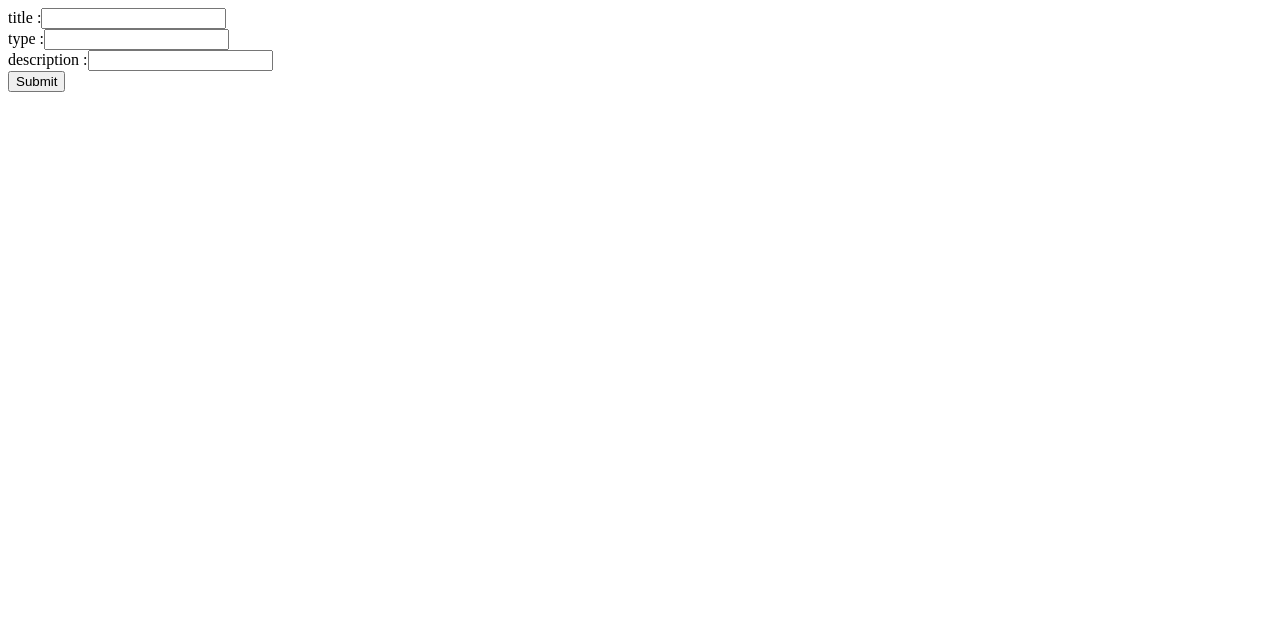
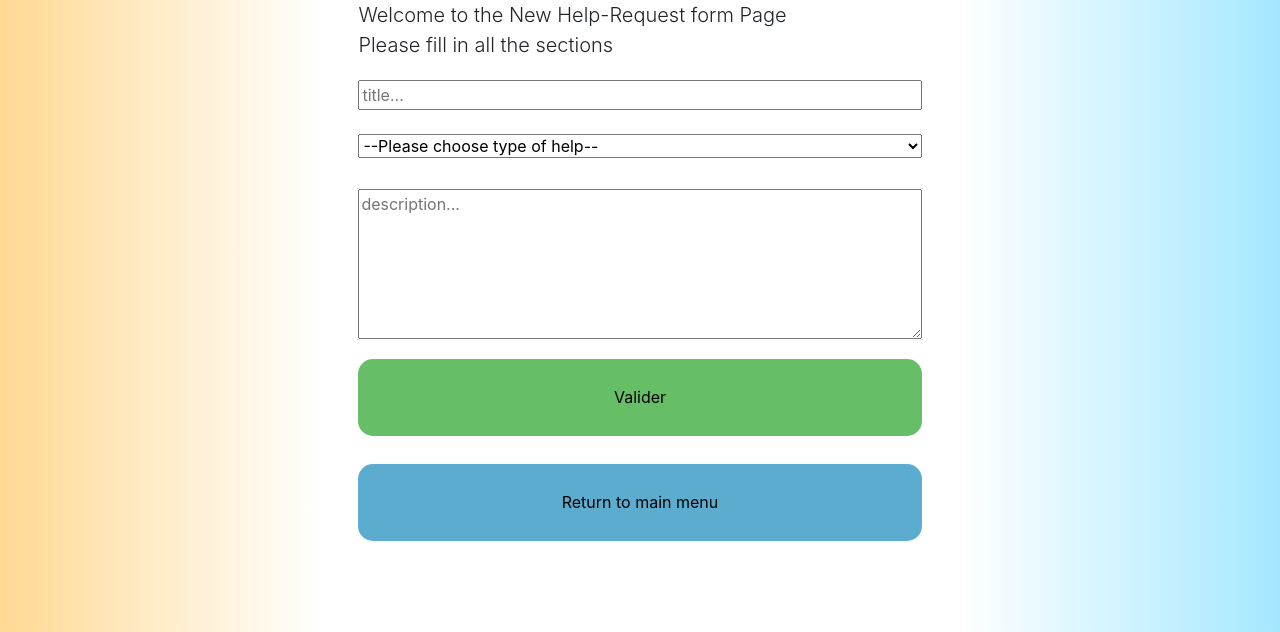
Before and after one commit to Tepenox/preject_web_L2_info, a website: page views/new-help-request-form.html in a window 1280 px wide. Shown: the top 632 px of the page. Drawn offline with nearby package versions, Linux system fonts and the light colour scheme; files that its build step writes are made by us from their sources; grey boxes are pictures that could not be loaded.

Commit message:
more css (again) + new css link for help-request

```diff
--- a/css/style.css
+++ b/css/style.css
@@ -188,7 +188,7 @@ td{
 
 #back{
     width:100%;
-    height: 40%;
+    height: 70%;
     margin:2.5%;
     border: 0px;
     border-radius: 15px;
@@ -198,3 +198,54 @@ td{
 #back:hover{
     background: #3d7e9a;
 }
+
+
+/*==============help-requests/new=====================*/
+#bodyhelpRequestForm{
+    text-align: center;
+    background: linear-gradient(0.25turn,rgba(255,217,147,1) 0%, white 25%, white 75% ,rgba(163,232,255,1));
+    opacity: 0;
+    animation-fill-mode: forwards;
+    animation-duration: 0.4s;
+    animation-delay:0.4s;
+    animation-name:pop;
+}
+
+#helpRequestFormContainer{
+    margin-left: 28%;
+    margin-right:28%;
+    text-align: left;
+    height:80%;
+}
+
+#helpRequestFormContainer *{
+    width:100%;
+}
+
+#helpRequestFormContainer p{
+    height:10%;
+}
+#helpRequestFormContainer form{
+    height:60%;
+}
+#ValidHelpRequestForm{
+    height:20%;
+    width:100%;
+    margin: 2.5%;
+    border: 0px;
+    border-radius: 15px;
+    margin-right: 0%;
+    margin-left: 0%;
+    background: #66be66;
+    transition-duration: 0.4s;
+}
+
+#ValidHelpRequestForm:hover{
+    background: #508550;
+}
+
+#helpRequestFormContainer #back{
+    height: 20%;
+    margin-right: 0%;
+    margin-left: 0%;
+}
--- a/server.js
+++ b/server.js
@@ -46,6 +46,9 @@ function is_authenticated(req, res, next){
     res.redirect('/login');
 }
 app.get('/style.css', (req,res) =>{
+    res.sendFile(__dirname+'/css/style.css');
+})
+app.get('/help-requests/style.css', (req,res) =>{
     res.sendFile(__dirname+'/css/style.css');
 })
 
--- a/views/new-help-request-form.html
+++ b/views/new-help-request-form.html
@@ -2,18 +2,51 @@
 <html lang="en">
     <head>
         <meta charset="UTF-8">
-    <meta name="viewport" content="width=device-width, initial-scale=1.0">
         <title>ask for help</title>
+        <link rel="stylesheet" href="https://stackpath.bootstrapcdn.com/bootstrap/4.4.1/css/bootstrap.min.css" integrity="sha384-Vkoo8x4CGsO3+Hhxv8T/Q5PaXtkKtu6ug5TOeNV6gBiFeWPGFN9MuhOf23Q9Ifjh" crossorigin="anonymous">
+        <link rel="stylesheet" type="text/css" href="style.css"/>
+        <script>
+            function validateForm(){
+                var x = document.forms["theHelpRequestForm"]["title"].value;
+                if(x == "")
+                    return false;
+                var x = document.forms["theHelpRequestForm"]["type"].value;
+                if(x == "")
+                    return false;
+                var x = document.forms["theHelpRequestForm"]["description"].value;
+                if(x == "")
+                    return false;
+                return true;
+            }
+        </script>
     </head>
-<body>
-<form action="/help-requests" method="post">
-    title :<input type= "text" name="title">
-    <br>
-    type :<input type= "text" name="type">
-    <br>
-    description :<input type= "text" name="description">
-    <br>
-    <input type="submit">
+    <body id="bodyhelpRequestForm">
+        <div id="helpRequestFormContainer">
+            <p class="lead">
+                Welcome to the New Help-Request form Page <br/>
+                Please fill in all the sections
+            </p>
+            <form action="/help-requests" method="post" id="theHelpRequestForm" name="theHelpRequestForm" onsubmit="if(validateForm()){return true}else{alert('please fill out the form correctly');return false;}">
+                <p>
+                    <input type= "text" name="title" placeholder="title...">
+                </p>
+
+                <p>
+                    <select name="type" id="type">
+                        <option value="">--Please choose type of help--</option>
+                        <option value="Moral help">Moral help</option>
+                        <option value ="Material help">Material help</option>
+                        <option value="Counselling help">Counselling help</option>
+                        <option value="Coding help">Coding help</option>
+                        <option value="Building/repairing help">Building/repairing help</option>
+                        <option value="other help">other help</option>
+                    </select>
+                </p>
+                <textarea method="post" name ="description" id="description" form="theHelpRequestForm" rows="6" cols="40" placeholder="description..."></textarea>
+                <input id="ValidHelpRequestForm" type="submit" value="Valider"><br/>
+                <button id="back" type="button" onclick="window.location.href ='/'">Return to main menu</button>
             </form>
+        </div>
+        <img align="right" class="AMU-logo" src="https://upload.wikimedia.org/wikipedia/fr/thumb/d/d4/Aix-Marseille_Universit%C3%A9_%28Logo%29.svg/1200px-Aix-Marseille_Universit%C3%A9_%28Logo%29.svg.png">
     </body>
 </html>
```
Also changed, not shown: views/signup.html (+2 -2 lines). Lines whose indentation alone changed are shown as unchanged.
